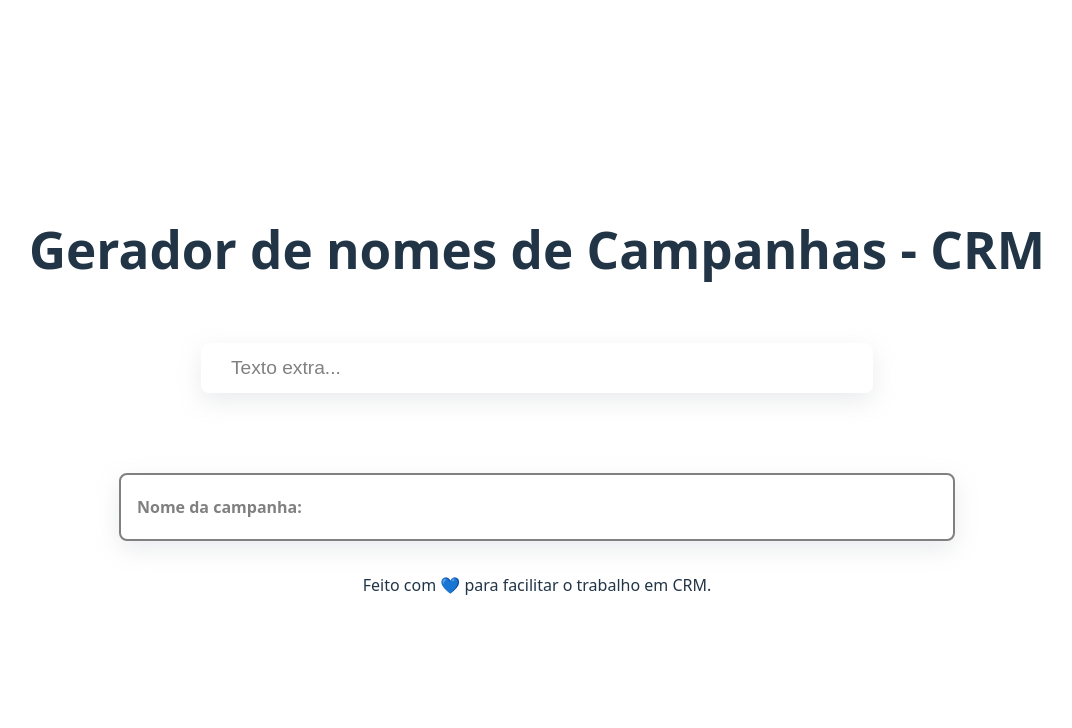
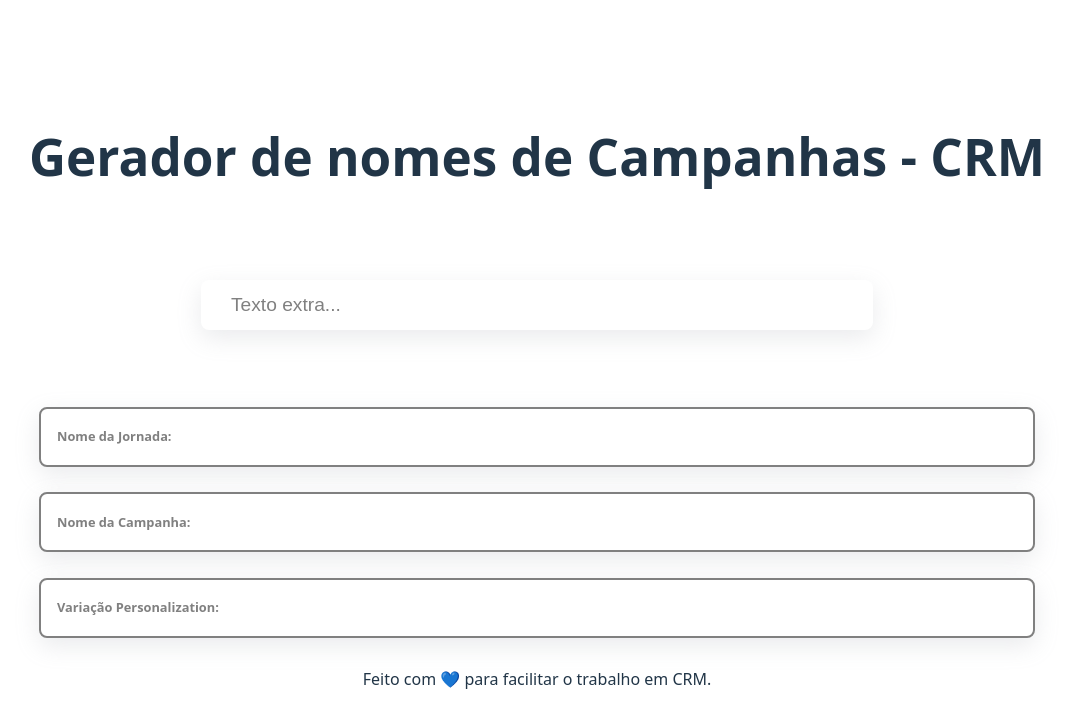
Before and after one commit to guilenzolari/gerador-de-nomes-crm, a React (Vite) app in the folder Projeto/: page / in a window 1280 px wide. Shown: the top 728 px of the page, without its empty margins (103-1175 px from the left). Built offline with nearby package versions, Linux system fonts and the light colour scheme.

Commit message:
correct bugs and refactor main view

```diff
--- a/Projeto/src/App.css
+++ b/Projeto/src/App.css
@@ -3,6 +3,10 @@
   margin: 0 auto;
   padding: 2rem;
   text-align: center;
+}
+
+.titulo {
+  margin-bottom: 4rem;
 }
 
 .content {
@@ -15,6 +19,7 @@
 
 .textField {
   margin-top: 2rem;
+  margin-bottom: 4rem;
   width: 40rem;
   height: 3rem;
   justify-content: center;
@@ -26,7 +31,6 @@
   border: none;
   padding-left: 30px;
   box-shadow: rgba(149, 157, 165, 0.2) 0px 8px 24px;
-
 }
 
 /* Cor do texto do placeholder */
@@ -34,42 +38,3 @@
   color: gray;
   opacity: 1; /* Garante que o cinza apareça mesmo em alguns navegadores */
 }
-
-
-.caixaTextoECopiar {
-  align-items: center;
-  display: flex;
-  gap: 0.5rem;
-  flex-wrap: wrap;
-  justify-content: center;
-  margin-top: 4rem;
-}
-
-.caixaNomeCampanha {
-  width: 50rem;
-  height: 4rem;
-  display: flex;
-  align-items: center;
-  justify-content: space-between; /* texto à esquerda e nome à direita */
-  background-color: white;
-  border-radius: 0.5rem;
-  font-size: 1rem;
-  color: black;
-  border: gray 2px solid;
-  padding: 0 1rem;
-  box-shadow: rgba(149, 157, 165, 0.2) 0px 8px 24px;
-}
-
-.texto {
-  color: gray;
-  font-weight: bold;
-}
-
-.nomeCapanha {
-  color: black;
-  word-break: break-all; /* Evita overflow para nomes longos */
-}
-
-.botaoCopiar {
-  height: 4rem;
-}
--- a/Projeto/src/App.jsx
+++ b/Projeto/src/App.jsx
@@ -2,65 +2,21 @@ import { useState } from "react";
 import "./App.css";
 import Dropdown from "./components/Dropdown/Dropdown";
 import DropdownItem from "./components/DropdownItem/DropdownItem";
-import dados from '../../dados.json';
-import { FaRegCopy } from "react-icons/fa6";
+import dados from "../../dados.json";
 import Toast from "./components/ToastContainer/ToastContainer";
-
+import CaixaTextoECopiar from "./components/CaixaTextoECopiar/CaixaTextoECopiar";
+import {
+  gerarNomeCampanha,
+  gerarNomeJornada,
+  gerarNomePersonalization,
+  gerarDataHoje,
+  todasSelecoesObrigatoriasFeitas,
+} from "./utils";
 
 function App() {
   const [inputValue, setInputValue] = useState("");
   const [toastMessage, setToastMessage] = useState("");
   const [showToast, setShowToast] = useState(false);
-
-  const [selecoes, setSelecoes] = useState({
-    canais: null,
-    tiposCampanha: null,
-    objetivos: null,
-    publico: null,
-    resultado: null,
-  });
-
-  // Gera a data no formato 20250403
-  const gerarDataHoje = () => {
-    const hoje = new Date();
-    const ano = hoje.getFullYear();
-    const mes = String(hoje.getMonth() + 1).padStart(2, "0");
-    const dia = String(hoje.getDate()).padStart(2, "0");
-    return `${ano}${mes}${dia}`;
-  };
-
-  const todasSelecoesFeitas = () => {
-    return Object.values(selecoes).every((selection) => selection !== null);
-  };
-
-  // Gera o nome da campanha final
-  function gerarNomeCampanha() {
-    if (inputValue === "") {
-      return (
-        `${selecoes.canais?.value || ""}_` +
-        `${selecoes.tiposCampanha?.value || ""}_` +
-        `${selecoes.objetivos?.value || ""}_` +
-        `${gerarDataHoje()}_` +
-        `${selecoes.publico?.value || ""}_` +
-        `${selecoes.resultado?.value || ""}`
-      );
-    }
-
-    const textoExtraFormatado = inputValue
-      .trim()
-      .replace(/\s+/g, "_")
-      .toUpperCase();
-
-    return (
-      `${selecoes.canais?.value || ""}_` +
-      `${selecoes.tiposCampanha?.value || ""}_` +
-      `${selecoes.objetivos?.value || ""}_` +
-      `${gerarDataHoje()}_` +
-      `${textoExtraFormatado}_` +
-      `${selecoes.publico?.value || ""}_` +
-      `${selecoes.resultado?.value || ""}`
-    );
-  }
 
   const showToastMessage = (message) => {
     setToastMessage(message);
@@ -68,24 +24,23 @@ function App() {
     setTimeout(() => {
       setShowToast(false);
       setToastMessage("");
-    }, 2000); // A mensagem desaparecerá após 2 segundos (mesma duração da animação)
+    }, 2000);
   };
 
-  const handleCopy = async () => {
-    const nomeParaCopiar = gerarNomeCampanha();
-
-    try {
-      await navigator.clipboard.writeText(nomeParaCopiar);
-      showToastMessage("Copiado!");
-    } catch (err) {
-      console.error("Falha ao copiar o texto: ", err);
-      showToastMessage("Erro ao copiar!");
-    }
-  };
+  const [selecoes, setSelecoes] = useState({
+    Canal: null,
+    "Tipo de demanda": null,
+    Produto: null,
+    Pontual: null,
+    "Canal de Direcionamento": null,
+    "Criterio de Sucesso": null,
+    PÚBLICO: null,
+    TOKEN: null, // opcional
+  });
 
   return (
     <>
-      <h1>Gerador de nomes de Campanhas - CRM</h1>
+      <h1 className="titulo">Gerador de nomes de Campanhas - CRM</h1>
 
       <div className="content">
         {Object.entries(dados).map(([categoria, opcoes]) => (
@@ -96,7 +51,7 @@ function App() {
               <>
                 {Object.entries(opcoes).map(([label, value]) => (
                   <DropdownItem
-                    key={value}
+                    key={value || label}
                     onClick={() =>
                       setSelecoes((prev) => ({
                         ...prev,
@@ -121,26 +76,25 @@ function App() {
         className="textField"
       />
 
-      <div className="caixaTextoECopiar">
-        <p className="caixaNomeCampanha">
-          <span className="texto">Nome da campanha:</span>
-          {todasSelecoesFeitas() && (
-            <span className="nomeCapanha">{gerarNomeCampanha()}</span>
-          )}
-        </p>
+      <CaixaTextoECopiar
+        titulo="Nome da Jornada:"
+        gerarNomeFn={() => gerarNomeJornada(selecoes, inputValue)}
+        showToastMessage={showToastMessage}
+      />
 
-        {todasSelecoesFeitas() && (
-          <div className="caixaBotao">
-            <button className="botaoCopiar" onClick={handleCopy}>
-              <FaRegCopy />
-            </button>
-          </div>
-        )}
-      </div>
+      <CaixaTextoECopiar
+        titulo="Nome da Campanha:"
+        gerarNomeFn={() => gerarNomeCampanha(selecoes, inputValue)}
+        showToastMessage={showToastMessage}
+      />
 
-      <p>
-        Feito com 💙 para facilitar o trabalho em CRM.
-      </p>
+      <CaixaTextoECopiar
+        titulo="Variação Personalization:"
+        gerarNomeFn={() => gerarNomePersonalization(selecoes, inputValue)}
+        showToastMessage={showToastMessage}
+      />
+
+      <p>Feito com 💙 para facilitar o trabalho em CRM.</p>
 
       <Toast message={toastMessage} show={showToast} />
     </>
--- /dev/null
+++ b/Projeto/src/components/CaixaTextoECopiar/CaixaTextoECopiar.css
@@ -0,0 +1,36 @@
+.caixaTextoECopiar {
+  align-items: center;
+  display: flex;
+  gap: 0.5rem;
+  flex-wrap: wrap;
+  justify-content: center;
+}
+
+.caixaNomeCampanha {
+  width: 60rem;
+  height: 3.5rem;
+  display: flex;
+  align-items: center;
+  justify-content: space-between; /* texto à esquerda e nome à direita */
+  background-color: white;
+  border-radius: 0.5rem;
+  font-size: 0.8rem;
+  color: black;
+  border: gray 2px solid;
+  padding: 0 1rem;
+  box-shadow: rgba(149, 157, 165, 0.2) 0px 8px 24px;
+}
+
+.texto {
+  color: gray;
+  font-weight: bold;
+}
+
+.nomeCapanha {
+  color: black;
+  word-break: break-all; /* Evita overflow para nomes longos */
+}
+
+.botaoCopiar {
+  height: 4rem;
+}
--- /dev/null
+++ b/Projeto/src/components/CaixaTextoECopiar/CaixaTextoECopiar.jsx
@@ -0,0 +1,41 @@
+import React from "react";
+import { FaRegCopy } from "react-icons/fa";
+import "./CaixaTextoECopiar.css";
+
+const CaixaTextoECopiar = ({ titulo, gerarNomeFn, showToastMessage }) => {
+  const nome = gerarNomeFn();
+
+  const handleCopy = async () => {
+    if (!nome) {
+      showToastMessage?.("Complete os campos obrigatórios!");
+      return;
+    }
+
+    try {
+      await navigator.clipboard.writeText(nome);
+      showToastMessage?.("Copiado!");
+    } catch (err) {
+      console.error("Erro ao copiar:", err);
+      showToastMessage?.("Erro ao copiar!");
+    }
+  };
+
+  return (
+    <div className="caixaTextoECopiar">
+      <p className="caixaNomeCampanha">
+        <span className="texto">{titulo}</span>
+        {nome && <span className="nomeCapanha">{nome}</span>}
+      </p>
+
+      {nome && (
+        <div className="caixaBotao">
+          <button className="botaoCopiar" onClick={handleCopy}>
+            <FaRegCopy />
+          </button>
+        </div>
+      )}
+    </div>
+  );
+};
+
+export default CaixaTextoECopiar;
--- a/Projeto/src/components/DropdownContent/DropdownContent.css
+++ b/Projeto/src/components/DropdownContent/DropdownContent.css
@@ -1,5 +1,6 @@
 .dropdown-content {
   position: absolute;
+  z-index: 9999;
   width: fit-content;
   display: flex;
   flex-direction: column;
--- /dev/null
+++ b/Projeto/src/utils.js
@@ -0,0 +1,116 @@
+function gerarNomeCampanha(selecoes, inputValue) {
+  if (!todasSelecoesObrigatoriasFeitas(selecoes)) return "";
+
+  const partes = [
+    selecoes["Canal"].value,
+    selecoes["Tipo de demanda"].value,
+    selecoes["Produto"].value,
+    selecoes["Pontual"].value,
+    gerarDataHoje(),
+  ];
+
+  if (inputValue.trim() !== "") {
+    const textoExtra = inputValue.trim().replace(/\s+/g, "_").toUpperCase();
+    partes.push(textoExtra);
+  }
+
+  partes.push(
+    selecoes["Canal de Direcionamento"].value,
+    selecoes["Criterio de Sucesso"].value,
+    selecoes["PÚBLICO"].value
+  );
+
+  if (selecoes["TOKEN"]?.value) {
+    partes.push(selecoes["TOKEN"].value);
+  }
+
+  return partes.join("_") + "_TEMPLATE_INICIAL";
+}
+
+function gerarNomePersonalization(selecoes, inputValue) {
+  if (!todasSelecoesObrigatoriasFeitas(selecoes)) return "";
+
+  const partes = [
+    selecoes["Canal"].value,
+    selecoes["Tipo de demanda"].value,
+    selecoes["Produto"].value,
+    selecoes["Pontual"].value,
+  ];
+
+  partes.splice(3, 0, "PERSONALIZATION");
+
+  partes.push(gerarDataHoje());
+
+  if (inputValue.trim() !== "") {
+    const textoExtra = inputValue.trim().replace(/\s+/g, "_").toUpperCase();
+    partes.push(textoExtra);
+  }
+
+  partes.push(
+    selecoes["Canal de Direcionamento"].value,
+    selecoes["Criterio de Sucesso"].value,
+    selecoes["PÚBLICO"].value
+  );
+
+  if (selecoes["TOKEN"]?.value) {
+    partes.push(selecoes["TOKEN"].value);
+  }
+
+  return partes.join("_") + "_TEMPLATE_INICIAL";
+}
+
+function gerarNomeJornada(selecoes, inputValue) {
+  if (!todasSelecoesObrigatoriasFeitas(selecoes)) return "";
+
+  const partes = [
+    selecoes["Tipo de demanda"].value,
+    selecoes["Produto"].value,
+    selecoes["Pontual"].value,
+  ];
+
+  if (inputValue.trim() !== "") {
+    const textoExtra = inputValue.trim().replace(/\s+/g, "_").toUpperCase();
+    partes.push(textoExtra);
+  }
+
+  partes.push(
+    selecoes["Canal de Direcionamento"].value,
+    selecoes["Criterio de Sucesso"].value,
+    selecoes["PÚBLICO"].value
+  );
+
+  if (selecoes["TOKEN"]?.value) {
+    partes.push(selecoes["TOKEN"].value);
+  }
+
+  return "JR_" + partes.join("_");
+}
+
+const gerarDataHoje = () => {
+  const hoje = new Date();
+  const ano = hoje.getFullYear();
+  const mes = String(hoje.getMonth() + 1).padStart(2, "0");
+  const dia = String(hoje.getDate()).padStart(2, "0");
+  return `${ano}${mes}${dia}`;
+};
+
+const todasSelecoesObrigatoriasFeitas = (selecoes) => {
+  const obrigatorios = [
+    "Canal",
+    "Tipo de demanda",
+    "Produto",
+    "Pontual",
+    "Canal de Direcionamento",
+    "Criterio de Sucesso",
+    "PÚBLICO",
+  ];
+  return obrigatorios.every((key) => selecoes[key] !== null);
+};
+
+export {
+  gerarNomeCampanha,
+  gerarNomeJornada,
+  gerarNomePersonalization,
+  gerarDataHoje,
+  todasSelecoesObrigatoriasFeitas,
+};
```
Also changed, not shown: Projeto/src/components/CaixaGrandeTextosECopiar/CaixaGrandeTextosECopiar.css (added), Projeto/src/components/CaixaGrandeTextosECopiar/CaixaGrandeTextosECopiar.jsx (added), 1 other file (tests, documents, lock files or other folders).
